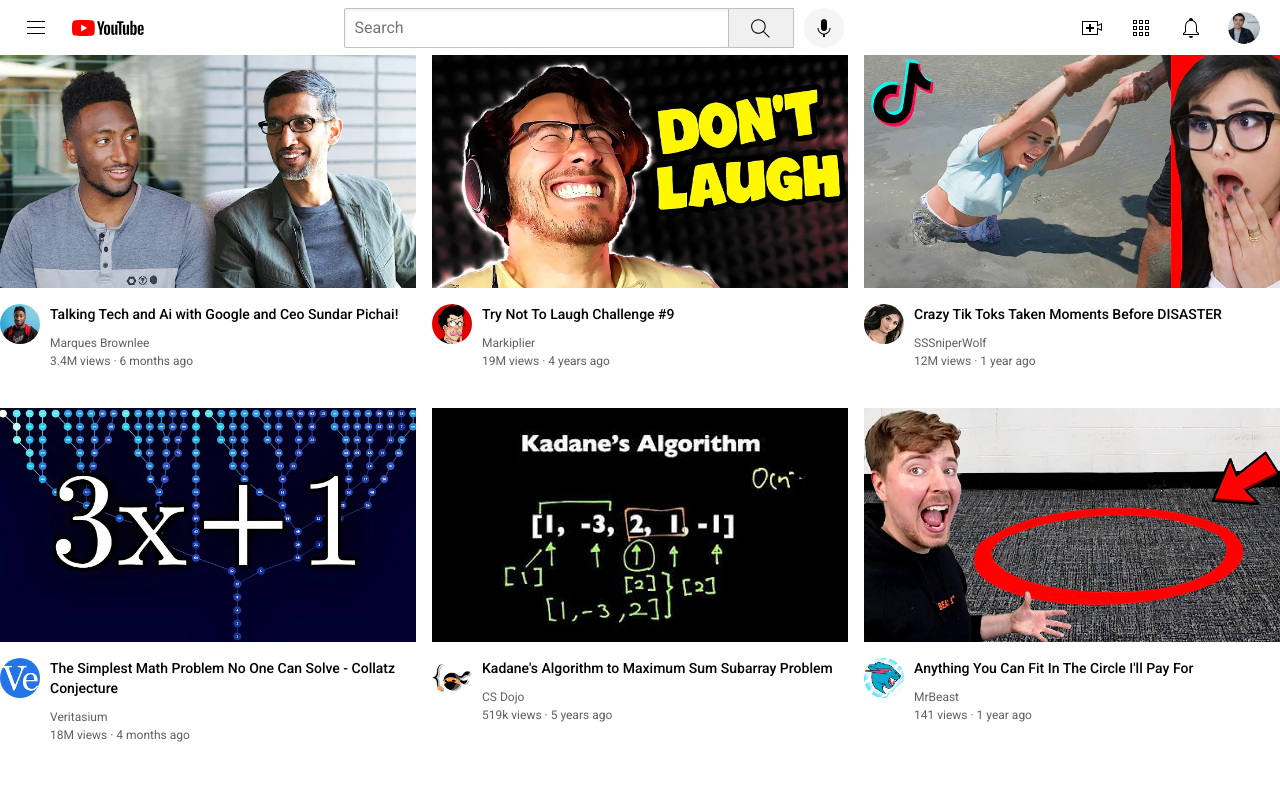
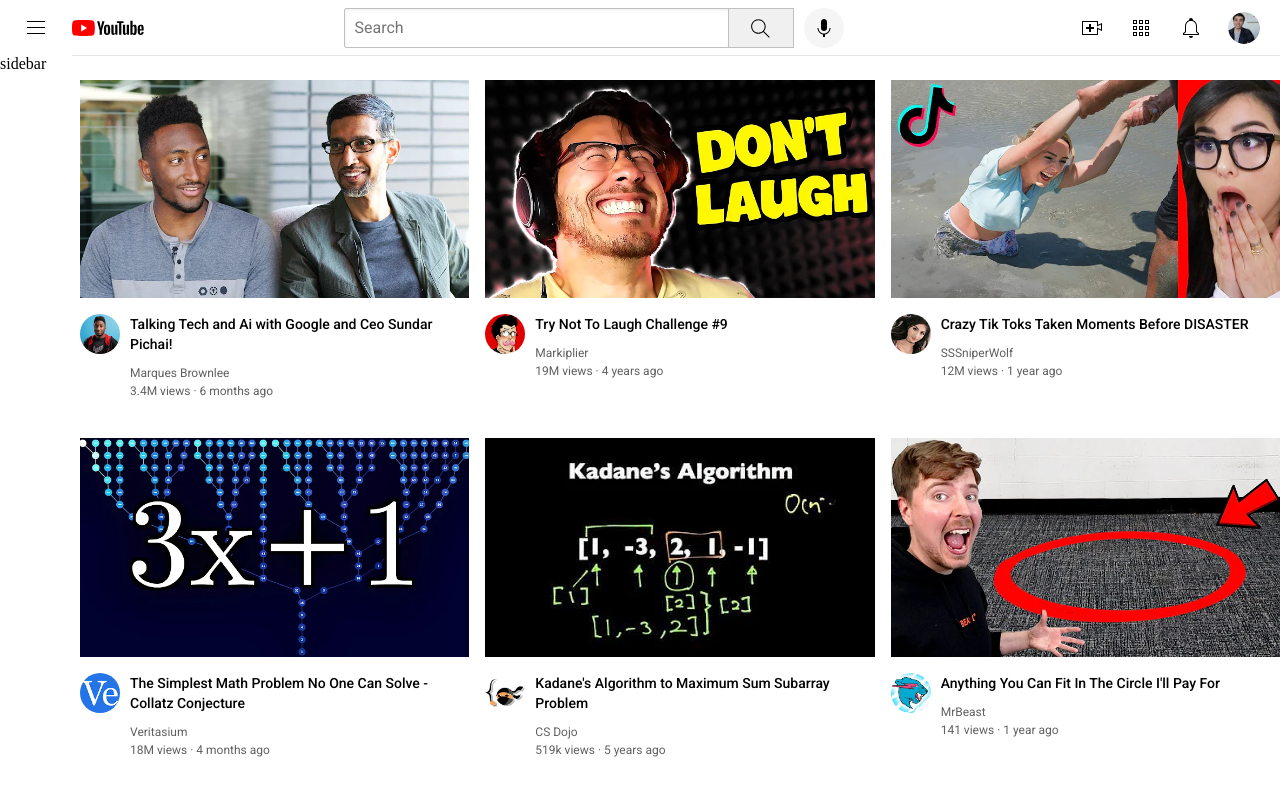
Before and after one commit to ldyCalliope/mekayl-webdev-journey, a plain HTML site: page SuperSimpleDev Course/YOUTUBE PROJECT/youtube.html in a window 1280 px wide. Drawn offline with Linux system fonts and the light colour scheme.

Commit message:
CSS POSITION

```diff
--- a/SuperSimpleDev Course/YOUTUBE PROJECT/Styles/general.css
+++ b/SuperSimpleDev Course/YOUTUBE PROJECT/Styles/general.css
@@ -7,4 +7,6 @@ p {
 
 body {
   margin: 0;
+  padding-top: 80px;
+  padding-left: 80px;
 }
--- a/SuperSimpleDev Course/YOUTUBE PROJECT/Styles/header.css
+++ b/SuperSimpleDev Course/YOUTUBE PROJECT/Styles/header.css
@@ -4,6 +4,17 @@
   display: flex;
   flex-direction: row;
   justify-content: space-between;
+
+  position: fixed;
+  top: 0;
+  left: 0;
+  right: 0;
+
+  background-color: white;
+  border-bottom-width: 1px;
+  border-bottom-style: solid;
+  border-bottom-color: rgb(228, 228, 228);
+
 }
 
 .left-section {
--- /dev/null
+++ b/SuperSimpleDev Course/YOUTUBE PROJECT/Styles/sidebar.css
@@ -0,0 +1,8 @@
+.sidebar {
+  position: fixed;
+  left: 0;
+  bottom: 0;
+  top: 55px;
+  background-color: white;
+  width: 72px;
+}
--- a/SuperSimpleDev Course/YOUTUBE PROJECT/youtube.html
+++ b/SuperSimpleDev Course/YOUTUBE PROJECT/youtube.html
@@ -10,6 +10,7 @@
   <link rel="stylesheet" href="Styles/general.css">
   <link rel="stylesheet" href="Styles/header.css">
   <link rel="stylesheet" href="Styles/video.css">
+  <link rel="stylesheet" href="Styles/sidebar.css">
 </head>
 
 
@@ -39,6 +40,13 @@
       <img class="current-user-picture" src="channel-pictures/my-channel.jpeg" alt="">
     </div>
   </div>
+
+  <div class="sidebar">
+    sidebar
+  </div>
+
+
+
 
   <div class="video-grid">
     <div class="video-preview">
```
Also changed, not shown: SuperSimpleDev Course/position.html (added, +47 -0 lines), SuperSimpleDev Course/lesson14-Exer.html (added), SuperSimpleDev Course/lesson14-exer.css (added).
